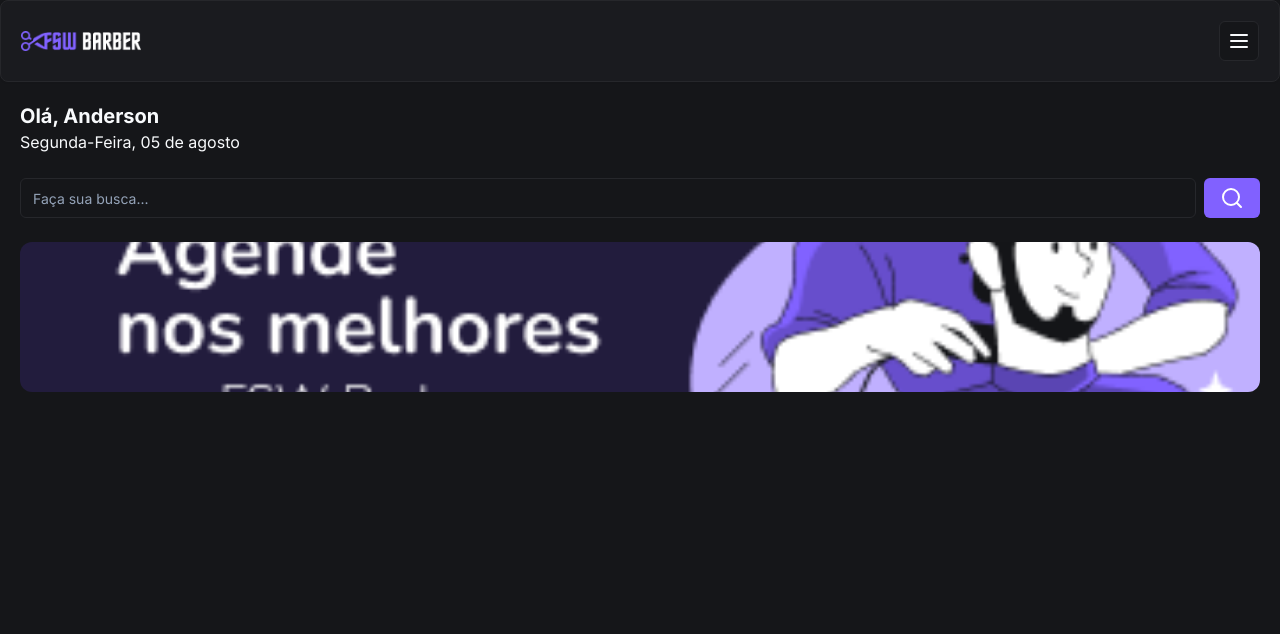
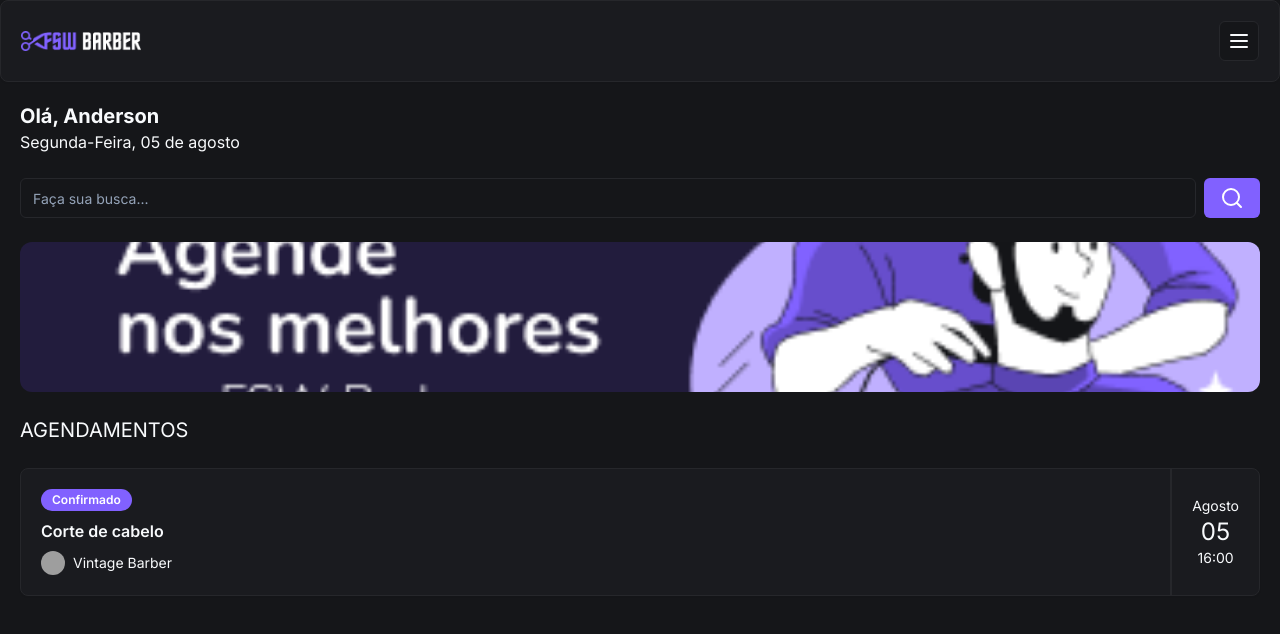
Before and after one commit to AndersonChavesS/fsw-barber-application, a Next.js app: page / in a window 1280 px wide. Shown: the top 634 px of the page. Built offline with nearby package versions, Linux system fonts and the light colour scheme; grey boxes are pictures that could not be loaded.

Commit message:
feat: add booking item

```diff
--- a/package.json
+++ b/package.json
@@ -14,6 +14,7 @@
   },
   "dependencies": {
     "@prisma/client": "^5.17.0",
+    "@radix-ui/react-avatar": "^1.1.0",
     "@radix-ui/react-slot": "^1.1.0",
     "class-variance-authority": "^0.7.0",
     "clsx": "^2.1.1",
--- /dev/null
+++ b/src/app/_components/ui/avatar.tsx
@@ -0,0 +1,50 @@
+"use client"
+
+import * as React from "react"
+import * as AvatarPrimitive from "@radix-ui/react-avatar"
+
+import { cn } from "@/app/_lib/utils"
+
+const Avatar = React.forwardRef<
+  React.ElementRef<typeof AvatarPrimitive.Root>,
+  React.ComponentPropsWithoutRef<typeof AvatarPrimitive.Root>
+>(({ className, ...props }, ref) => (
+  <AvatarPrimitive.Root
+    ref={ref}
+    className={cn(
+      "relative flex h-10 w-10 shrink-0 overflow-hidden rounded-full",
+      className,
+    )}
+    {...props}
+  />
+))
+Avatar.displayName = AvatarPrimitive.Root.displayName
+
+const AvatarImage = React.forwardRef<
+  React.ElementRef<typeof AvatarPrimitive.Image>,
+  React.ComponentPropsWithoutRef<typeof AvatarPrimitive.Image>
+>(({ className, ...props }, ref) => (
+  <AvatarPrimitive.Image
+    ref={ref}
+    className={cn("aspect-square h-full w-full", className)}
+    {...props}
+  />
+))
+AvatarImage.displayName = AvatarPrimitive.Image.displayName
+
+const AvatarFallback = React.forwardRef<
+  React.ElementRef<typeof AvatarPrimitive.Fallback>,
+  React.ComponentPropsWithoutRef<typeof AvatarPrimitive.Fallback>
+>(({ className, ...props }, ref) => (
+  <AvatarPrimitive.Fallback
+    ref={ref}
+    className={cn(
+      "flex h-full w-full items-center justify-center rounded-full bg-muted",
+      className,
+    )}
+    {...props}
+  />
+))
+AvatarFallback.displayName = AvatarPrimitive.Fallback.displayName
+
+export { Avatar, AvatarImage, AvatarFallback }
--- /dev/null
+++ b/src/app/_components/ui/badge.tsx
@@ -0,0 +1,36 @@
+import * as React from "react"
+import { cva, type VariantProps } from "class-variance-authority"
+
+import { cn } from "@/app/_lib/utils"
+
+const badgeVariants = cva(
+  "inline-flex items-center rounded-full border px-2.5 py-0.5 text-xs font-semibold transition-colors focus:outline-none focus:ring-2 focus:ring-ring focus:ring-offset-2",
+  {
+    variants: {
+      variant: {
+        default:
+          "border-transparent bg-primary text-primary-foreground hover:bg-primary/80",
+        secondary:
+          "border-transparent bg-secondary text-secondary-foreground hover:bg-secondary/80",
+        destructive:
+          "border-transparent bg-destructive text-destructive-foreground hover:bg-destructive/80",
+        outline: "text-foreground",
+      },
+    },
+    defaultVariants: {
+      variant: "default",
+    },
+  },
+)
+
+export interface BadgeProps
+  extends React.HTMLAttributes<HTMLDivElement>,
+    VariantProps<typeof badgeVariants> {}
+
+function Badge({ className, variant, ...props }: BadgeProps) {
+  return (
+    <div className={cn(badgeVariants({ variant }), className)} {...props} />
+  )
+}
+
+export { Badge, badgeVariants }
--- a/src/app/page.tsx
+++ b/src/app/page.tsx
@@ -3,6 +3,10 @@
 import { Button } from "./_components/ui/button"
 import { Input } from "./_components/ui/input"
 import Image from "next/image"
+import { Card, CardContent } from "./_components/ui/card"
+import { Badge } from "./_components/ui/badge"
+import { Avatar } from "./_components/ui/avatar"
+import { AvatarImage } from "@radix-ui/react-avatar"
 
 const Home = () => {
   return (
@@ -27,6 +31,28 @@
             className="rounded-xl object-cover"
           />
         </div>
+        <h2 className="mt-6 text-xl uppercase">Agendamentos</h2>
+        <Card className="mt-6">
+          <CardContent className="flex justify-between p-0">
+            <div className="flex flex-col gap-2 py-5 pl-5">
+              <Badge className="w-fit">Confirmado</Badge>
+              <h3 className="font-semibold">Corte de cabelo</h3>
+
+              <div className="flex items-center gap-2">
+                <Avatar className="size-6">
+                  <AvatarImage src="https://utfs.io/f/c97a2dc9-cf62-468b-a851-bfd2bdde775f-16p.png" />
+                </Avatar>
+                <p className="text-sm">Vintage Barber</p>
+              </div>
+            </div>
+
+            <div className="flex flex-col items-center justify-center border-l-2 border-solid px-5">
+              <p className="text-sm">Agosto</p>
+              <p className="text-2xl">05</p>
+              <p className="text-sm">16:00</p>
+            </div>
+          </CardContent>
+        </Card>
       </div>
     </div>
   )
```
Also changed, not shown: 1 other file (tests, documents, lock files or other folders).
